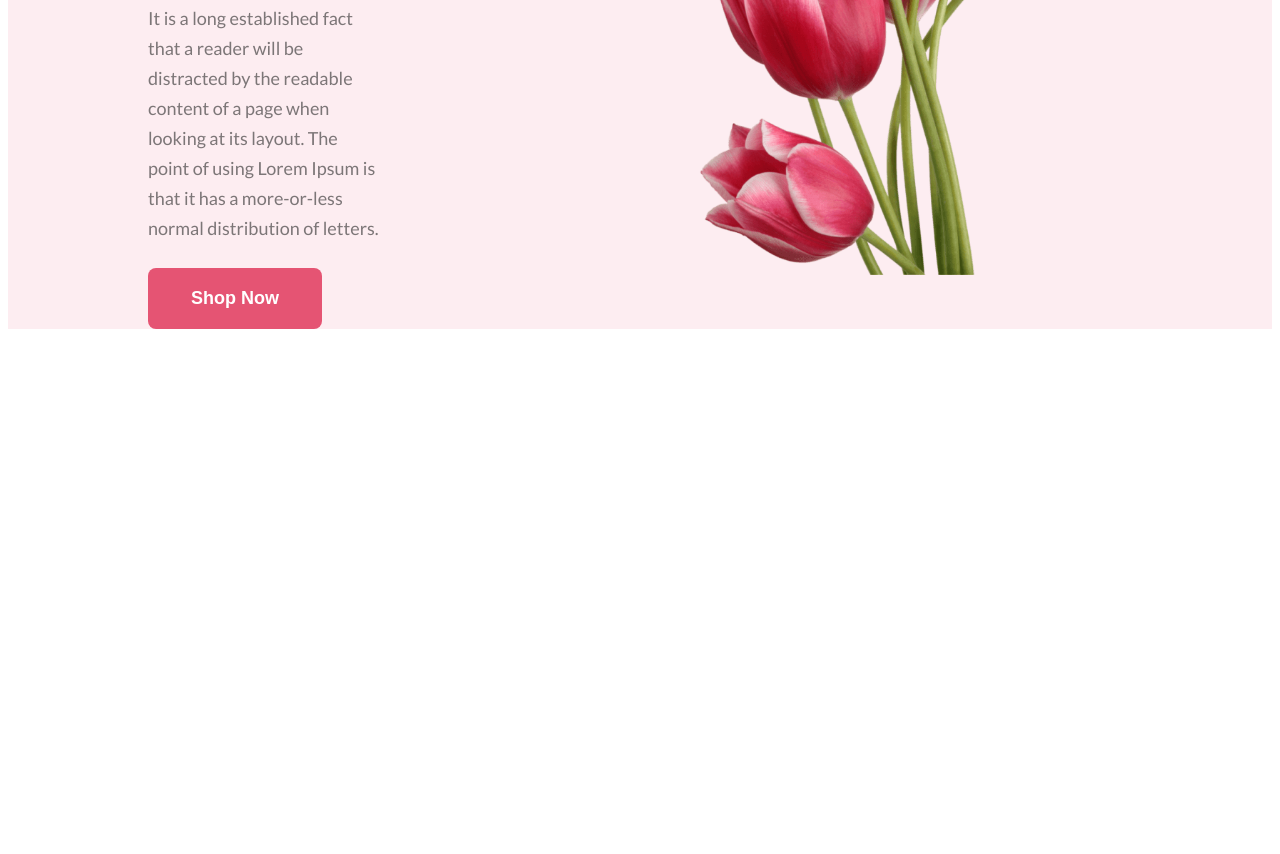
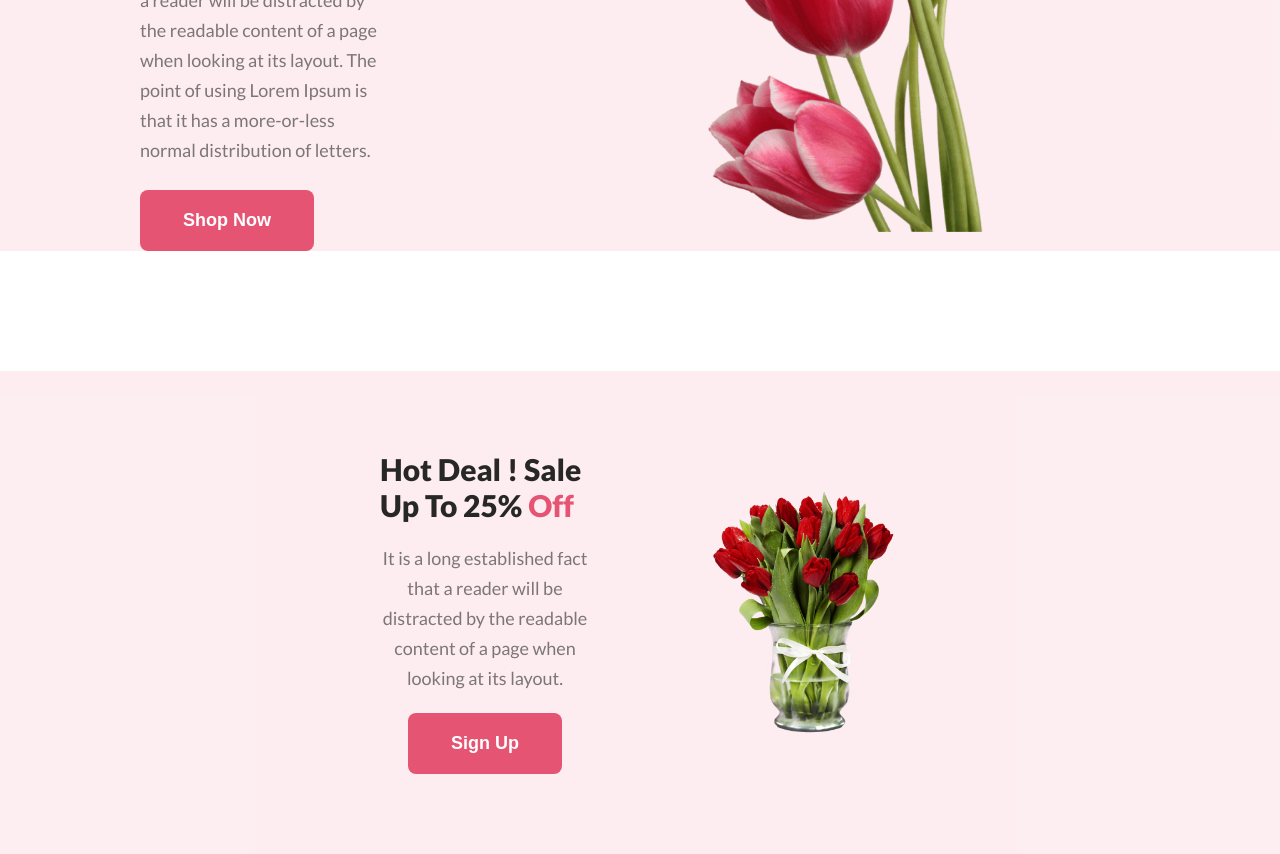
Before and after one commit to ash1429/PH8-Flower-shop-assignement, a plain HTML site: page index.html in a window 1280 px wide. Shown: the part 368-1222 px from the top of the page. Before the commit the page ends 800 px from the top, so only its background shows below. Drawn offline with Linux system fonts and the light colour scheme.

Commit message:
Hot deal section done

```diff
--- a/index.html
+++ b/index.html
@@ -32,7 +32,19 @@
 
     </header>
 
-    <main></main>
+    <main>
+        <section class="hot-deal-section">
+            <div class="hot-deal-content">
+                <h3 class="hot-deal-title">Hot Deal ! Sale Up To 25% <span id="off-red">Off</span></h3>
+                <p class="hot-deal-desc">It is a long established fact that a reader will be distracted by the readable content of a page when looking at its layout.</p>
+                <button class="btn-primary">Sign Up</button>
+            </div>
+            <img src="flower_assets/pngwing 8.png" alt="Red flower with vase">
+
+        </section>
+
+    </main>
+
     <footer></footer>
 </body>
 
--- a/styles/flower-shop.css
+++ b/styles/flower-shop.css
@@ -1,5 +1,13 @@
+* {
+    margin: 0px;
+}
+
 body {
     font-family: 'Lato', sans-serif;
+}
+
+main section {
+    margin-top: 120px;
 }
 
 /* Banner styles */
@@ -49,3 +57,50 @@ body {
     background: #E55473;
     border: none;
 }
+
+
+/* Hot deals section styles */
+
+.hot-deal-section {
+    display: flex;
+    background-color: #E554731A;
+    align-items: center;
+    justify-content: space-between;
+    padding: 80px 380px;
+}
+
+.hot-deal-content{
+    display: flex;
+    flex-direction: column;
+    align-items: center;
+    gap: 20px;
+    margin-right: 120px;
+}
+
+.hot-deal-title {
+    color: #272727;
+    font-size: 30px;
+    font-style: normal;
+    font-weight: 800;
+    line-height: normal;
+}
+
+.hot-deal-title span{
+    color: #E55473;
+}
+
+.hot-deal-desc{
+    color: rgba(39, 39, 39, 0.60);
+    text-align: center;
+    font-size: 18px;
+    font-style: normal;
+    font-weight: 400;
+    line-height: 30px;
+}
+
+
+.hot-deal-section img {
+    width: 190px;
+    height: 250px;
+    flex-shrink: 0;
+}
```
